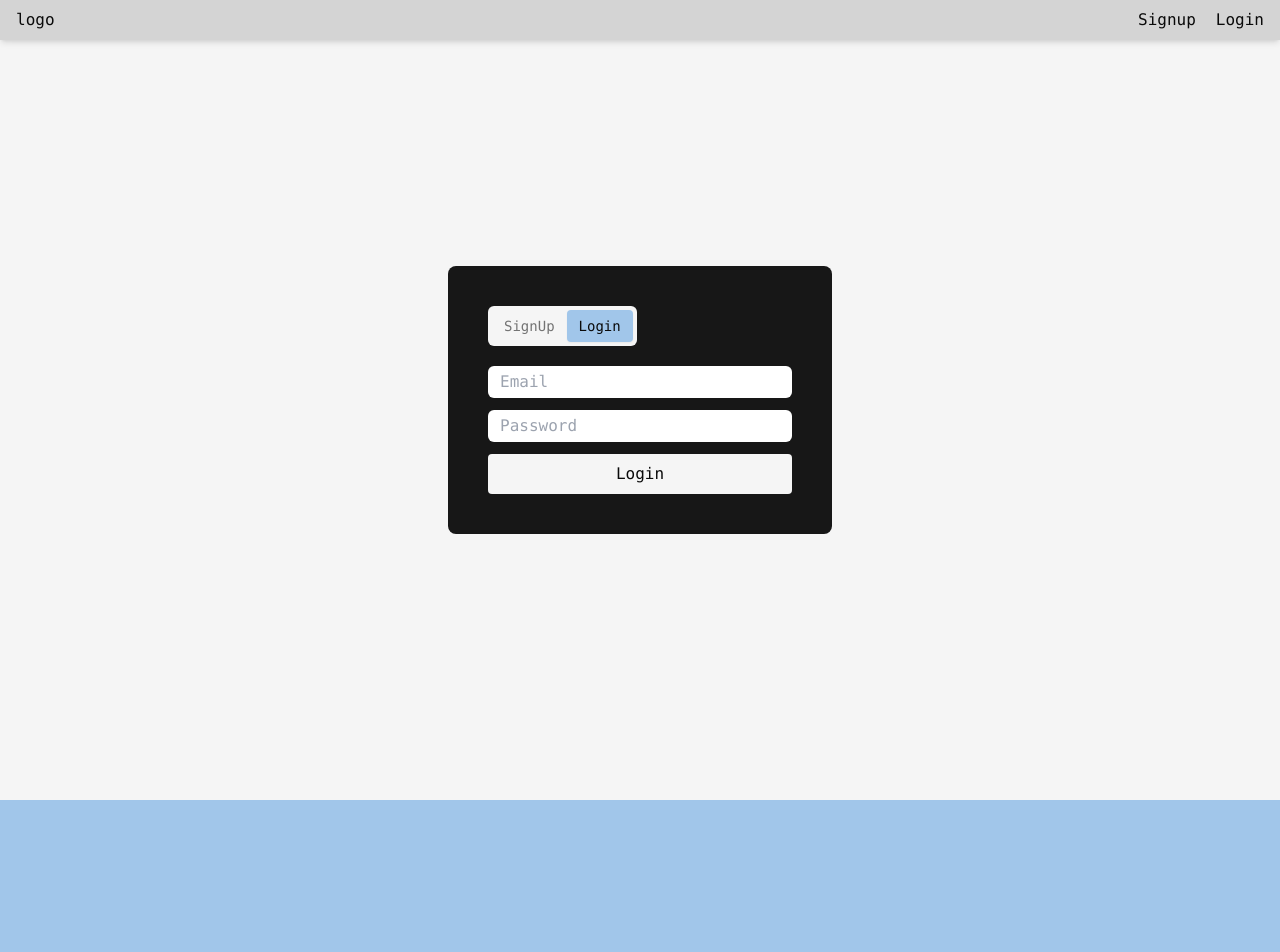
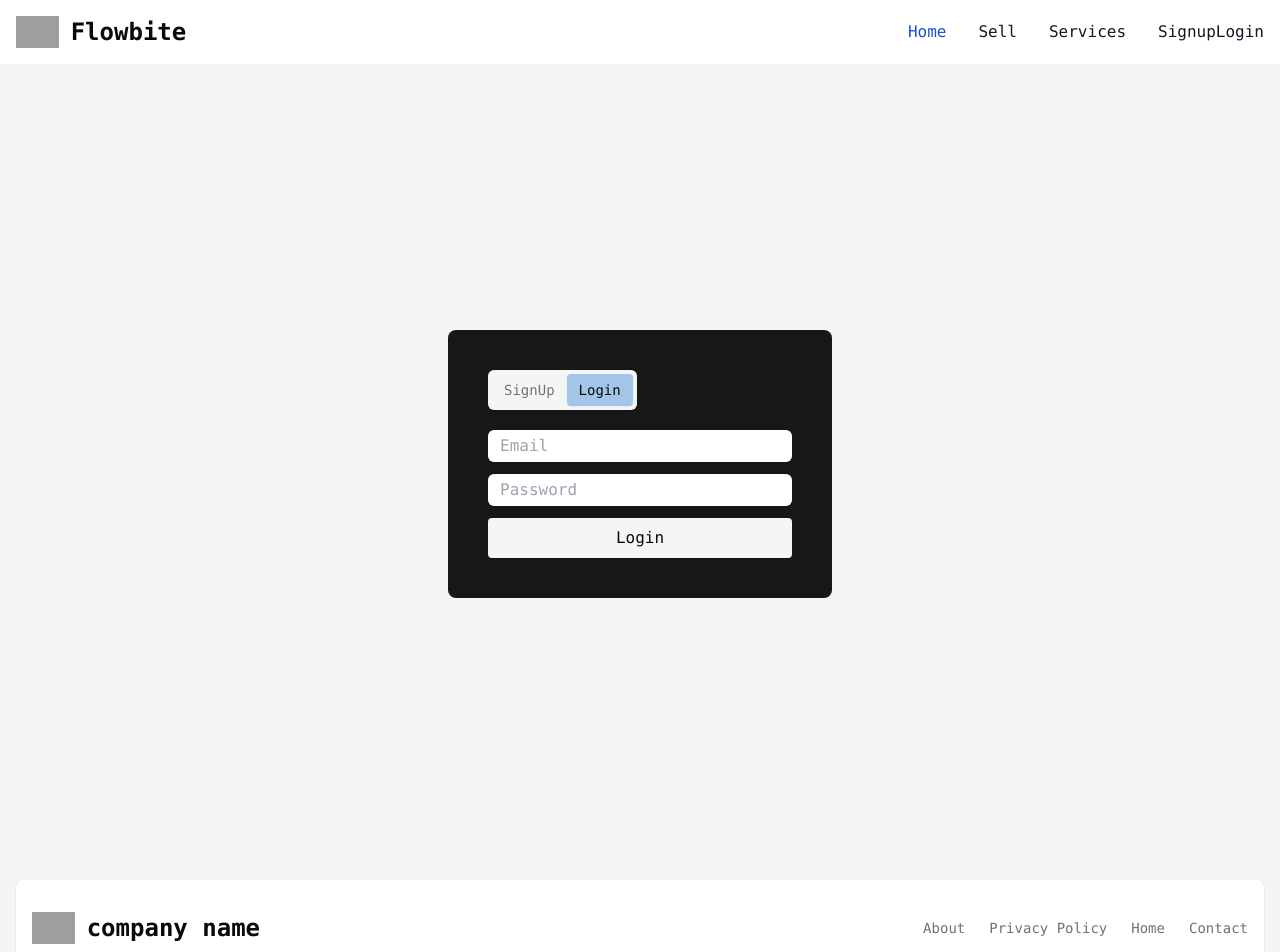
Before and after one commit to Chetan3327/innohacks-2024, a React (Vite) app in the folder frontend/: page / in a window 1280 px wide. Shown: the top 952 px of the page. Before the commit the page ends 800 px from the top, so only its background shows below. Built offline with nearby package versions, Linux system fonts and the light colour scheme; no server answers; grey boxes are pictures that could not be loaded.

Commit message:
added navbar

```diff
--- a/frontend/src/App.jsx
+++ b/frontend/src/App.jsx
@@ -6,6 +6,7 @@
 import Upload from './pages/Upload'
 import NavBar from './components/commons/NavBar'
 import CatalogInfo from './pages/CatalogInfo'
+import Footer from './components/commons/Footer'
 
 const App = () => {
   return (
@@ -19,6 +20,7 @@
             <Route path='/catalogs/:catalogId' element={<CatalogInfo />} />
             <Route path='/upload' element={<Upload />} />
           </Routes>
+          <Footer/>
         </div>
       </UserContextProvider>
     </Router>
--- a/frontend/src/components/auth/Logout.jsx
+++ b/frontend/src/components/auth/Logout.jsx
@@ -9,7 +9,7 @@
         navigate('/')
     }
     return (
-        <div className={`px-5 py-3 flex gap-2 items-center justify-center`}>
+        <div className={`px-5  flex gap-2 items-center justify-center`}>
             <span className='flex items-center gap-2 cursor-pointer' onClick={() => handleLogout()}>
                 <IoLogOutOutline size={20} />Logout
             </span>
--- /dev/null
+++ b/frontend/src/components/commons/Footer.jsx
@@ -0,0 +1,36 @@
+import {useNavigate } from "react-router-dom";
+
+const Footer = () => {
+    const navigate = useNavigate()
+
+  return (
+    <footer className="bg-white rounded-lg shadow dark:bg-gray-900 m-4">
+      <div className="w-full max-w-screen-xl mx-auto p-4 md:py-8">
+        <div className="sm:flex sm:items-center sm:justify-between">
+          <a href="https://flowbite.com/" className="flex items-center mb-4 sm:mb-0 space-x-3 rtl:space-x-reverse">
+            <img src="https://flowbite.com/docs/images/logo.svg" className="h-8" alt="Flowbite Logo" />
+            <span className="self-center text-2xl font-semibold whitespace-nowrap dark:text-white">company name</span>
+          </a>
+          <ul className="flex flex-wrap items-center mb-6 text-sm font-medium text-gray-500 sm:mb-0 dark:text-gray-400">
+            <li>
+              <a href="#" className="hover:underline me-4 md:me-6">About</a>
+            </li>
+            <li>
+              <a href="#" className="hover:underline me-4 md:me-6">Privacy Policy</a>
+            </li>
+            <li>
+              <a href="#" className="hover:underline me-4 md:me-6" onClick={()=>navigate('/')}>Home</a>
+            </li>
+            <li>
+              <a href="#" className="hover:underline">Contact</a>
+            </li>
+          </ul>
+        </div>
+        <hr className="my-6 border-gray-200 sm:mx-auto dark:border-gray-700 lg:my-8" />
+        <span className="block text-sm text-gray-500 sm:text-center dark:text-gray-400">© 2023 <a href="https://flowbite.com/" className="hover:underline">Flowbite™</a>. All Rights Reserved.</span>
+      </div>
+    </footer>
+  );
+};
+
+export default Footer;
--- a/frontend/src/components/commons/NavBar.jsx
+++ b/frontend/src/components/commons/NavBar.jsx
@@ -11,14 +11,99 @@
     }, [navigate])
 
     return (
-        <div className='fixed w-full bg-neutral-300 p-2 items-center px-4 shadow-md flex justify-between'>
-            <div>logo</div>
-            {auth ? (<Logout />) : (<div className='flex gap-5'>
-                <button>Signup</button>
-                <button>Login</button>
-            </div>)}
+        // <div className='fixed w-full bg-neutral-300 p-2 items-center px-4 shadow-md flex justify-between'>
+        //     <div>logo</div>
+        //     {auth&&(<div>Upload</div>)}
+            // {auth ? (<Logout />) : (<div className='flex gap-5'>
+            //     <button>Signup</button>
+            //     <button>Login</button>
+        //     </div>)}
+
+        // </div>
+        <nav className="bg-white border-gray-200 dark:bg-gray-900">
+        <div className="max-w-screen-xl flex flex-wrap items-center justify-between mx-auto p-4">
+          <a href="https://flowbite.com/" className="flex items-center space-x-3 rtl:space-x-reverse">
+            <img src="https://flowbite.com/docs/images/logo.svg" className="h-8" alt="Flowbite Logo" />
+            <span className="self-center text-2xl font-semibold whitespace-nowrap dark:text-white">Flowbite</span>
+          </a>
+          <button
+            data-collapse-toggle="navbar-default"
+            type="button"
+            className="inline-flex items-center p-2 w-10 h-10 justify-center text-sm text-gray-500 rounded-lg md:hidden hover:bg-gray-100 focus:outline-none focus:ring-2 focus:ring-gray-200 dark:text-gray-400 dark:hover:bg-gray-700 dark:focus:ring-gray-600"
+            aria-controls="navbar-default"
+            aria-expanded="false"
+          >
+            <span className="sr-only">Open main menu</span>
+            <svg
+              className="w-5 h-5"
+              aria-hidden="true"
+              xmlns="http://www.w3.org/2000/svg"
+              fill="none"
+              viewBox="0 0 17 14"
+            >
+              <path
+                stroke="currentColor"
+                strokeLinecap="round"
+                strokeLinejoin="round"
+                strokeWidth="2"
+                d="M1 1h15M1 7h15M1 13h15"
+              />
+            </svg>
+          </button>
+          <div className="hidden w-full md:block md:w-auto" id="navbar-default">
+            <ul className="font-medium flex flex-col p-4 md:p-0 mt-4 border border-gray-100 rounded-lg bg-gray-50 md:flex-row md:space-x-8 rtl:space-x-reverse md:mt-0 md:border-0 md:bg-white dark:bg-gray-800 md:dark:bg-gray-900 dark:border-gray-700">
+              <li>
+                <button
+                  className="block py-2 px-3 text-white bg-blue-700 rounded md:bg-transparent md:text-blue-700 md:p-0 dark:text-white md:dark:text-blue-500"
+                  aria-current="page"
+                  onClick={() => navigate('/')}
+                >
+                  Home
+                </button>
+              </li>
+              <li>
+                <button
+                  className="block py-2 px-3 text-gray-900 rounded hover:bg-gray-100 md:hover:bg-transparent md:border-0 md:hover:text-blue-700 md:p-0 dark:text-white md:dark:hover:text-blue-500 dark:hover:bg-gray-700 dark:hover:text-white md:dark:hover:bg-transparent"
+                  onClick={()=>navigate('/upload')}
+                >
+                  Sell
+                </button>
+              </li>
+              <li>
+                <a
+                  href="#"
+                  className="block py-2 px-3 text-gray-900 rounded hover:bg-gray-100 md:hover:bg-transparent md:border-0 md:hover:text-blue-700 md:p-0 dark:text-white md:dark:hover:text-blue-500 dark:hover:bg-gray-700 dark:hover:text-white md:dark:hover:bg-transparent"
+                >
+                  Services
+                </a>
+              </li>
+              {/* <li>
+                <a
+                  href="#"
+                  className="block py-2 px-3 text-gray-900 rounded hover:bg-gray-100 md:hover:bg-transparent md:border-0 md:hover:text-blue-700 md:p-0 dark:text-white md:dark:hover:text-blue-500 dark:hover:bg-gray-700 dark:hover:text-white md:dark:hover:bg-transparent"
+                >
+                  Pricing
+                </a>
+              </li> */}
+              <li>
+                <div className="block py-2 px-3 text-gray-900  rounded hover:bg-gray-100 md:hover:bg-transparent md:border-0 md:hover:text-blue-700 md:p-0 dark:text-white md:dark:hover:text-blue-500 dark:hover:bg-gray-700 dark:hover:text-white md:dark:hover:bg-transparent">
+                    {auth ? (
+                    <Logout />
+                    ) : (
+                    <div>
+                        <button>Signup</button>
+                        <button>Login</button>
+                    </div>
+                    )}
+                </div>
+                </li>
+
+            </ul>
+          </div>
         </div>
-    )
-}
+      </nav>
+    );
+  };
+
 
 export default NavBar
```
